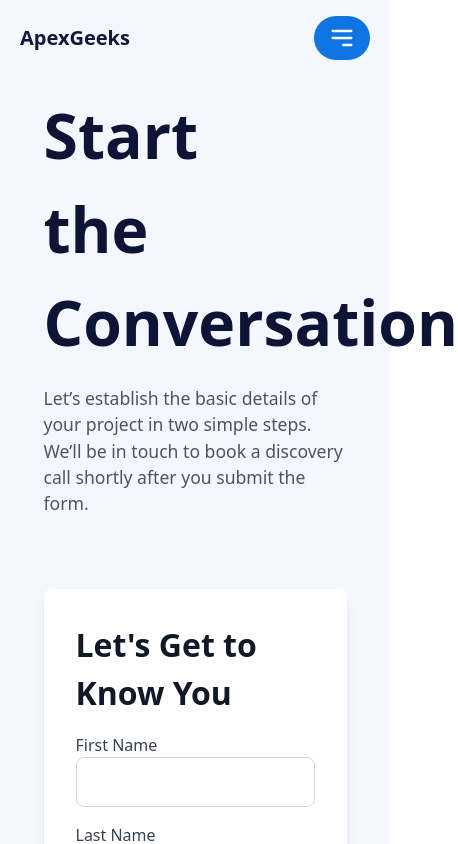
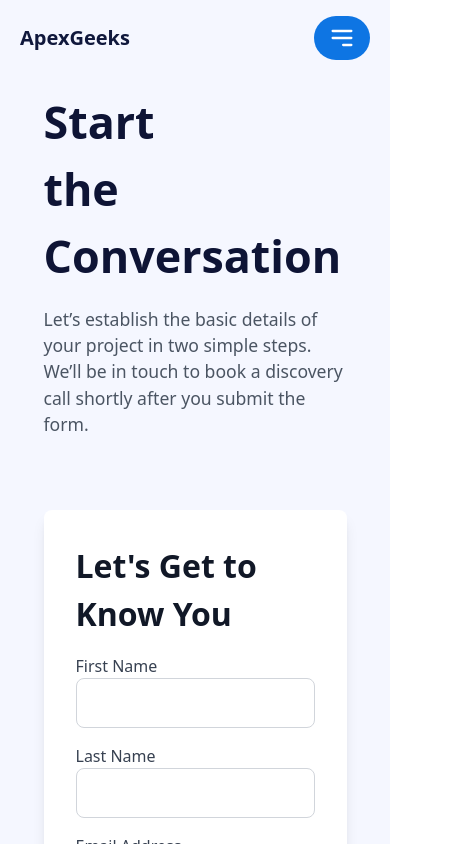
Before and after one commit to aais1/apex-geeks, a Nuxt app: page /proposal in a window 390 px wide. Shown: the top 844 px of the page, 458 px wide, since content can reach past the window. Built offline with nearby package versions, Linux system fonts and the light colour scheme.

Commit message:
responsive fixs

```diff
--- a/components/globals/Navbar.vue
+++ b/components/globals/Navbar.vue
@@ -109,7 +109,10 @@ onUnmounted(() => {
 				>
 					<NuxtLink to="/proposal"> Contact</NuxtLink>
 				</li>
-				<NuxtLink to="/proposal">
+				<NuxtLink
+					to="/proposal"
+					class="w-full"
+				>
 					<GlobalsButton
 						intent="primary"
 						animation
--- a/pages/proposal/index.vue
+++ b/pages/proposal/index.vue
@@ -4,7 +4,9 @@
 		<div class="mx-auto w-[90vw] px-6 py-12 md:w-[80vw]">
 			<div class="grid grid-cols-1 gap-12 md:grid-cols-2">
 				<div v-motion-slide-visible-once-left>
-					<h1 class="mb-4 w-1/2 text-[3.9rem] font-bold text-[#0E1435]">
+					<h1
+						class="mb-4 w-1/2 text-[2.8rem] font-bold text-[#0E1435] md:text-[3.9rem]"
+					>
 						Start the Conversation
 					</h1>
 					<p class="mb-6 text-[1.1rem] text-gray-600 md:w-[80%]">
```
